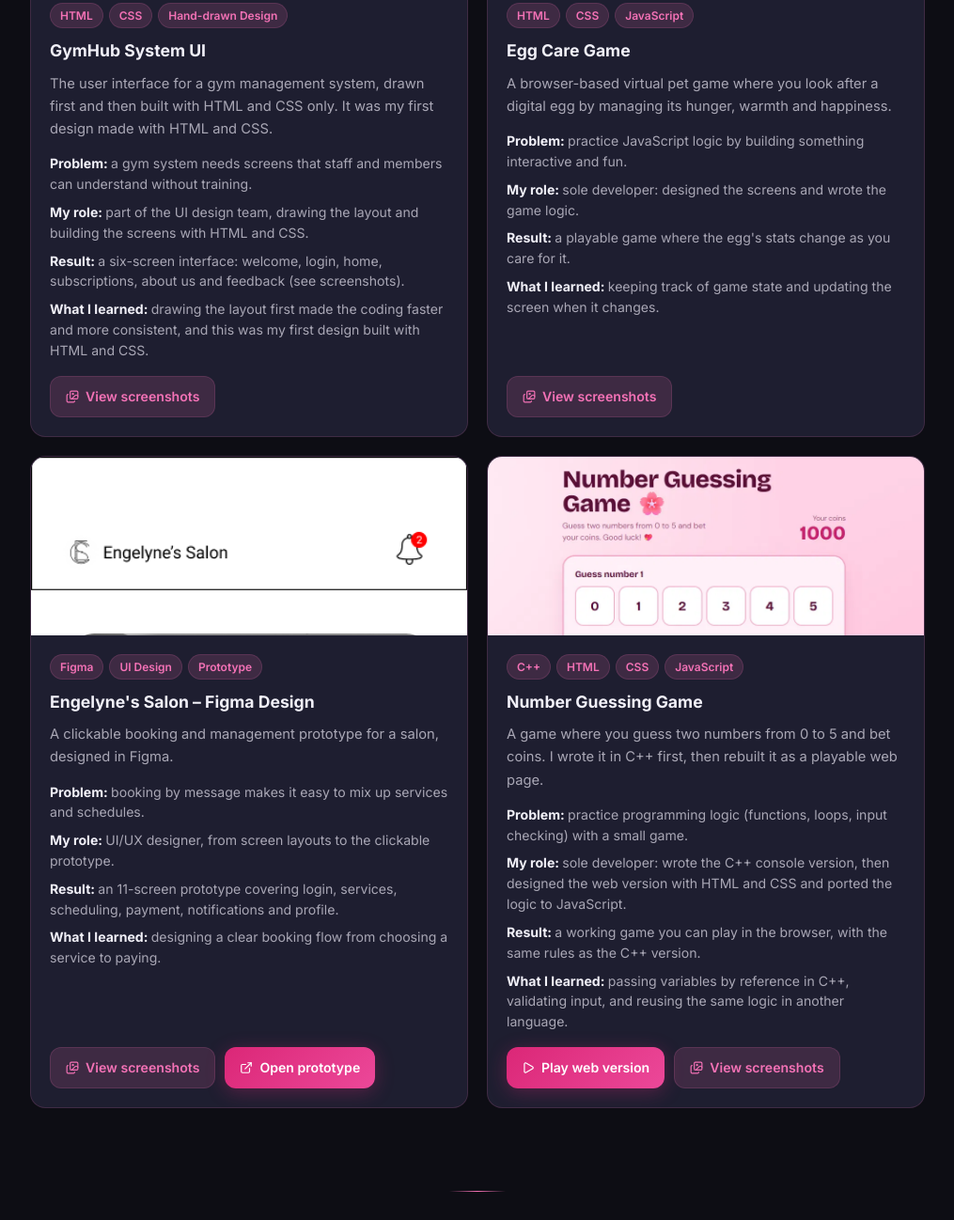
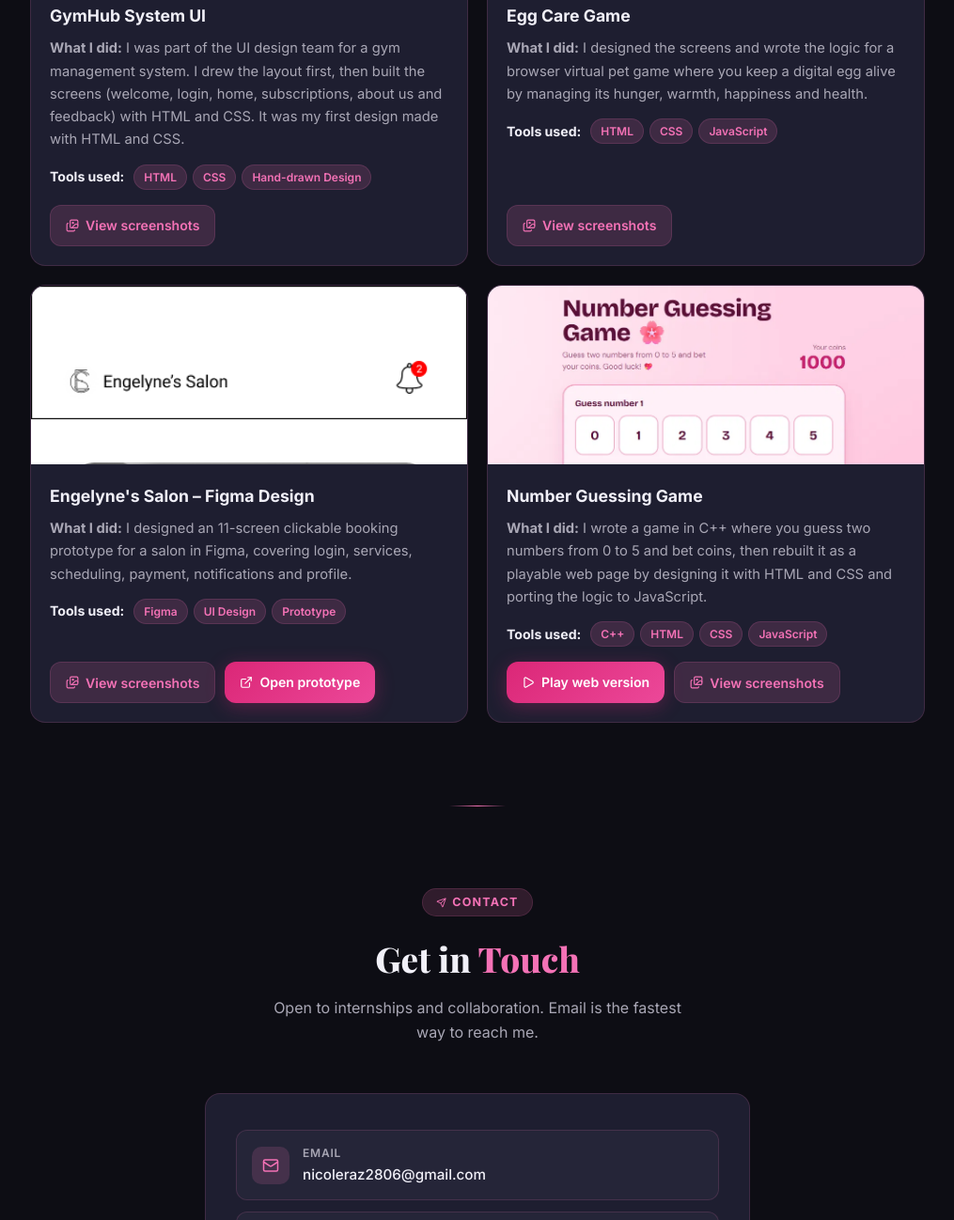
Before and after one commit to nicoleraz/PORTFOLIO, a plain HTML site: page index.html in a window 1280 px wide. Shown: the part 4808-6106 px from the top of the page at 94% size, without its empty margins (132-1147 px from the left). Drawn offline with nearby package versions, Linux system fonts and the light colour scheme.

Commit message:
Update index.html

```diff
--- a/index.html
+++ b/index.html
@@ -197,6 +197,8 @@
     .project-body { padding: 20px; display: flex; flex-direction: column; flex: 1; }
     .project-tags { display: flex; gap: 6px; flex-wrap: wrap; margin-bottom: 10px; }
     .project-tag { padding: 3px 10px; border-radius: 99px; background: var(--pink-glow); border: 1px solid var(--border); color: var(--pink); font-size: .75rem; font-weight: 600; }
+    .project-tools { display: flex; gap: 6px; flex-wrap: wrap; align-items: center; margin-bottom: 16px; }
+    .project-tools-label { font-size: .88rem; font-weight: 700; color: var(--text); margin-right: 4px; }
     .project-title { font-size: 1.1rem; font-weight: 700; color: var(--text); margin-bottom: 8px; }
     .project-desc { font-size: .92rem; color: var(--text-muted); line-height: 1.65; margin-bottom: 14px; }
     .project-facts { display: grid; gap: 8px; margin-bottom: 16px; }
@@ -483,7 +485,7 @@
       <div class="section-header fade-up">
         <div class="tag"><i data-lucide="folder-open" width="11" height="11"></i> Projects</div>
         <h2 class="section-title">Selected <span>Projects</span></h2>
-        <p class="section-sub">School projects with the problem, my role and what I learned. Select a card image to see screenshots.</p>
+        <p class="section-sub">School projects with what I did and the tools I used. Select a card image to see screenshots.</p>
       </div>
       <div class="projects-grid">
 
@@ -493,15 +495,9 @@
             <div class="card-slideshow" data-images='["gymhub1.png","gymhub2.png","gymhub3.png","gymhub4.png","gymhub5.png","gymhub6.png"]'><img alt="GymHub System UI screenshot" /></div>
           </button>
           <div class="project-body">
-            <div class="project-tags"><span class="project-tag">HTML</span><span class="project-tag">CSS</span><span class="project-tag">Hand-drawn Design</span></div>
             <h3 class="project-title">GymHub System UI</h3>
-            <p class="project-desc">The user interface for a gym management system, drawn first and then built with HTML and CSS only. It was my first design made with HTML and CSS.</p>
-            <dl class="project-facts">
-              <div><dt>Problem: </dt><dd>a gym system needs screens that staff and members can understand without training.</dd></div>
-              <div><dt>My role: </dt><dd>part of the UI design team, drawing the layout and building the screens with HTML and CSS.</dd></div>
-              <div><dt>Result: </dt><dd>a six-screen interface: welcome, login, home, subscriptions, about us and feedback (see screenshots).</dd></div>
-              <div><dt>What I learned: </dt><dd>drawing the layout first made the coding faster and more consistent, and this was my first design built with HTML and CSS.</dd></div>
-            </dl>
+            <p class="project-desc"><strong>What I did:</strong> I was part of the UI design team for a gym management system. I drew the layout first, then built the screens (welcome, login, home, subscriptions, about us and feedback) with HTML and CSS. It was my first design made with HTML and CSS.</p>
+            <div class="project-tools"><span class="project-tools-label">Tools used:</span><span class="project-tag">HTML</span><span class="project-tag">CSS</span><span class="project-tag">Hand-drawn Design</span></div>
             <div class="project-actions">
               <button class="btn btn-outline" onclick="openProject('gymhub')"><i data-lucide="images" width="14" height="14"></i> View screenshots</button>
             </div>
@@ -514,15 +510,9 @@
             <div class="card-slideshow" data-images='["egg3.png","egg4.png"]'><img alt="Egg Care Game screenshot" /></div>
           </button>
           <div class="project-body">
-            <div class="project-tags"><span class="project-tag">HTML</span><span class="project-tag">CSS</span><span class="project-tag">JavaScript</span></div>
             <h3 class="project-title">Egg Care Game</h3>
-            <p class="project-desc">A browser-based virtual pet game where you look after a digital egg by managing its hunger, warmth and happiness.</p>
-            <dl class="project-facts">
-              <div><dt>Problem: </dt><dd>practice JavaScript logic by building something interactive and fun.</dd></div>
-              <div><dt>My role: </dt><dd>sole developer: designed the screens and wrote the game logic.</dd></div>
-              <div><dt>Result: </dt><dd>a playable game where the egg's stats change as you care for it.</dd></div>
-              <div><dt>What I learned: </dt><dd>keeping track of game state and updating the screen when it changes.</dd></div>
-            </dl>
+            <p class="project-desc"><strong>What I did:</strong> I designed the screens and wrote the logic for a browser virtual pet game where you keep a digital egg alive by managing its hunger, warmth, happiness and health.</p>
+            <div class="project-tools"><span class="project-tools-label">Tools used:</span><span class="project-tag">HTML</span><span class="project-tag">CSS</span><span class="project-tag">JavaScript</span></div>
             <div class="project-actions">
               <button class="btn btn-outline" onclick="openProject('egg')"><i data-lucide="images" width="14" height="14"></i> View screenshots</button>
             </div>
@@ -535,15 +525,9 @@
             <div class="card-slideshow" data-images='["Engelyne&apos;s Salon/Landing Page.png","Engelyne&apos;s Salon/home.png","Engelyne&apos;s Salon/login.png","Engelyne&apos;s Salon/services.png","Engelyne&apos;s Salon/schedule.png","Engelyne&apos;s Salon/payment.png"]'><img alt="Engelyne's Salon screen" /></div>
           </button>
           <div class="project-body">
-            <div class="project-tags"><span class="project-tag">Figma</span><span class="project-tag">UI Design</span><span class="project-tag">Prototype</span></div>
             <h3 class="project-title">Engelyne's Salon – Figma Design</h3>
-            <p class="project-desc">A clickable booking and management prototype for a salon, designed in Figma.</p>
-            <dl class="project-facts">
-              <div><dt>Problem: </dt><dd>booking by message makes it easy to mix up services and schedules.</dd></div>
-              <div><dt>My role: </dt><dd>UI/UX designer, from screen layouts to the clickable prototype.</dd></div>
-              <div><dt>Result: </dt><dd>an 11-screen prototype covering login, services, scheduling, payment, notifications and profile.</dd></div>
-              <div><dt>What I learned: </dt><dd>designing a clear booking flow from choosing a service to paying.</dd></div>
-            </dl>
+            <p class="project-desc"><strong>What I did:</strong> I designed an 11-screen clickable booking prototype for a salon in Figma, covering login, services, scheduling, payment, notifications and profile.</p>
+            <div class="project-tools"><span class="project-tools-label">Tools used:</span><span class="project-tag">Figma</span><span class="project-tag">UI Design</span><span class="project-tag">Prototype</span></div>
             <div class="project-actions">
               <button class="btn btn-outline" onclick="openProject('salon')"><i data-lucide="images" width="14" height="14"></i> View screenshots</button>
               <a class="btn btn-pink" target="_blank" rel="noopener" href="https://www.figma.com/proto/mBNdBSxbwsM2Sgml4MD0wo/Engelyne-s-Salon?node-id=335-4419&p=f&t=Obr3kFGHd9YQCE0z-1&scaling=scale-down&content-scaling=fixed&page-id=0%3A1&starting-point-node-id=2%3A3&show-proto-sidebar=1"><i data-lucide="external-link" width="14" height="14"></i> Open prototype</a>
@@ -558,15 +542,9 @@
             <div class="card-slideshow" data-images='["Guessing_Game.webp"]'><img alt="Number Guessing Game screenshot" /></div>
           </button>
           <div class="project-body">
-            <div class="project-tags"><span class="project-tag">C++</span><span class="project-tag">HTML</span><span class="project-tag">CSS</span><span class="project-tag">JavaScript</span></div>
             <h3 class="project-title">Number Guessing Game</h3>
-            <p class="project-desc">A game where you guess two numbers from 0 to 5 and bet coins. I wrote it in C++ first, then rebuilt it as a playable web page.</p>
-            <dl class="project-facts">
-              <div><dt>Problem: </dt><dd>practice programming logic (functions, loops, input checking) with a small game.</dd></div>
-              <div><dt>My role: </dt><dd>sole developer: wrote the C++ console version, then designed the web version with HTML and CSS and ported the logic to JavaScript.</dd></div>
-              <div><dt>Result: </dt><dd>a working game you can play in the browser, with the same rules as the C++ version.</dd></div>
-              <div><dt>What I learned: </dt><dd>passing variables by reference in C++, validating input, and reusing the same logic in another language.</dd></div>
-            </dl>
+            <p class="project-desc"><strong>What I did:</strong> I wrote a game in C++ where you guess two numbers from 0 to 5 and bet coins, then rebuilt it as a playable web page by designing it with HTML and CSS and porting the logic to JavaScript.</p>
+            <div class="project-tools"><span class="project-tools-label">Tools used:</span><span class="project-tag">C++</span><span class="project-tag">HTML</span><span class="project-tag">CSS</span><span class="project-tag">JavaScript</span></div>
             <div class="project-actions">
               <a class="btn btn-pink" href="https://nicoleraz.github.io/Game/"><i data-lucide="play" width="14" height="14"></i> Play web version</a>
               <button class="btn btn-outline" onclick="openProject('numgame')"><i data-lucide="images" width="14" height="14"></i> View screenshots</button>
```
